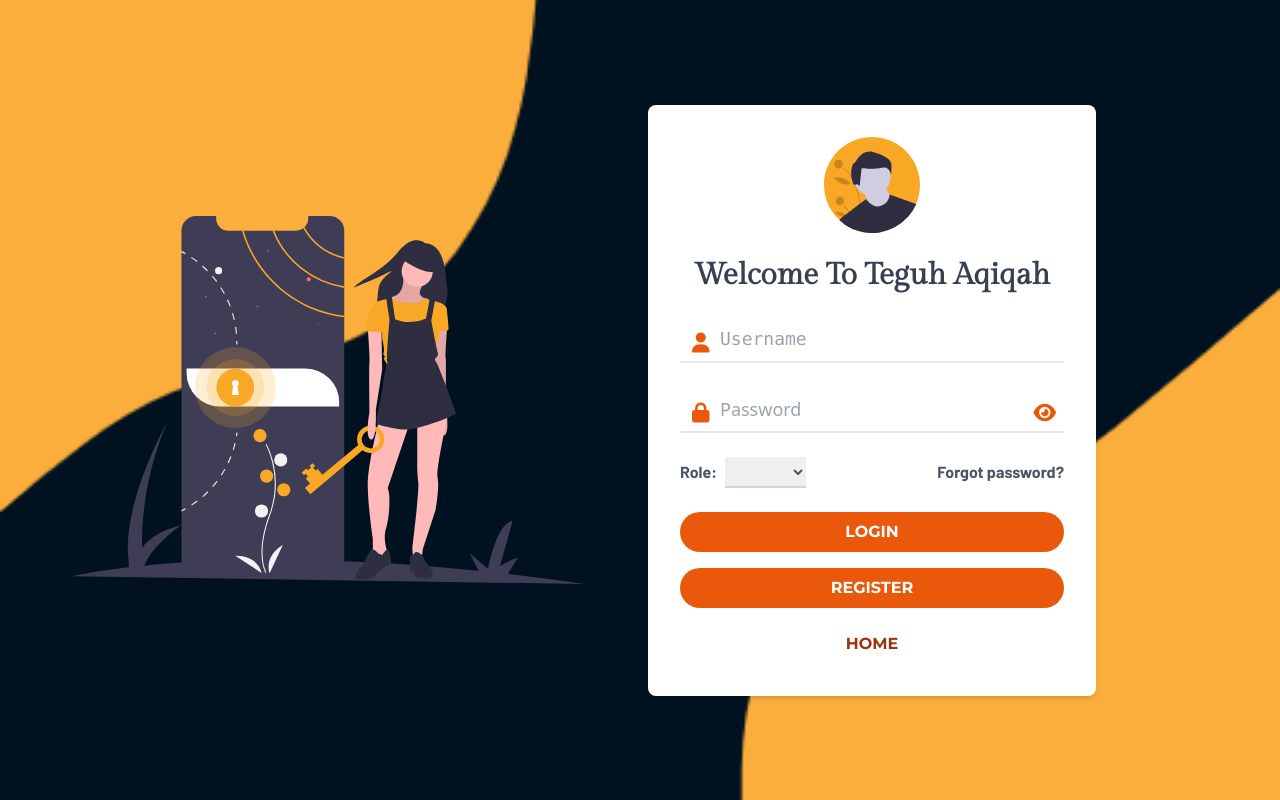
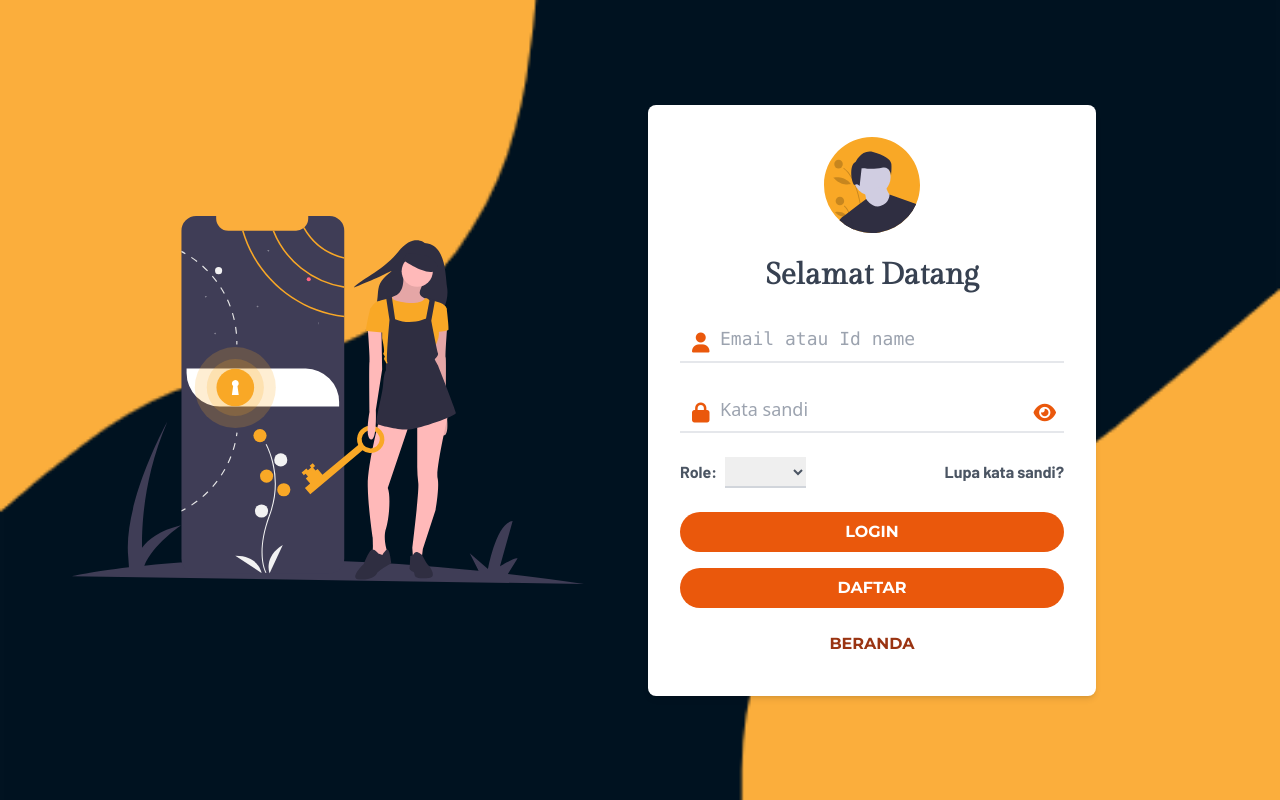
Before and after one commit to muhamadfarhan88/AQIQAHTEGUH5, a website: page src/login.html in a window 1280 px wide. Drawn offline with Linux system fonts and the light colour scheme; a web font is replaced by a local one.

Commit message:
initial commit

```diff
--- a/src/login.html
+++ b/src/login.html
@@ -29,15 +29,15 @@
           <img src="../assets/images/img login/avatardepan.svg" class="w-16 h-16 sm:w-20 sm:h-20 md:w-24 md:h-24" alt="Avatar" />
         </div>
         <h2 class="mb-4 text-lg font-bold text-center text-gray-700 sm:mb-6 font-gilda sm:text-xl md:text-2xl lg:text-3xl">
-          Welcome To Teguh Aqiqah
+          Selamat Datang
         </h2>
         <div class="relative mb-4 font-mono sm:mb-6">
           <i for="loginuseradmin" class="absolute text-base text-orange-600 fa fa-user sm:text-lg md:text-xl top-2 sm:top-3 left-3"></i>
-          <input id="loginuseradmin" type="text" placeholder="Username" class="w-full py-1 pl-8 pr-3 text-sm transition-all duration-300 border-b-2 sm:pl-10 sm:py-2 font-inter focus:outline-none focus:border-orange-600 sm:text-base md:text-lg" />
+          <input id="loginuseradmin" type="text" placeholder="Email atau Id name" class="w-full py-1 pl-8 pr-3 text-sm transition-all duration-300 border-b-2 sm:pl-10 sm:py-2 font-inter focus:outline-none focus:border-orange-600 sm:text-base md:text-lg" />
         </div>
         <div class="relative mb-4 sm:mb-6">
           <i for="passwordL" class="absolute text-base text-orange-600 fa fa-lock sm:text-lg md:text-xl top-2 sm:top-3 left-3"></i>
-          <input id="passwordL" type="password" placeholder="Password" class="w-full py-1 pl-8 pr-3 text-sm transition-all duration-300 border-b-2 sm:pl-10 sm:py-2 font-inter focus:outline-none focus:border-orange-600 sm:text-base md:text-lg" />
+          <input id="passwordL" type="password" placeholder="Kata sandi" class="w-full py-1 pl-8 pr-3 text-sm transition-all duration-300 border-b-2 sm:pl-10 sm:py-2 font-inter focus:outline-none focus:border-orange-600 sm:text-base md:text-lg" />
           <i class="absolute text-base text-orange-600 cursor-pointer fa fa-eye sm:text-lg md:text-xl top-2 sm:top-3 right-2"></i>
         </div>
 
@@ -52,7 +52,7 @@
             </select>
           </div>
           <a href="forgot-password.html" class="text-xs font-bold text-gray-600 transition-colors duration-300 sm:text-sm md:text-base hover:text-orange-600">
-            Forgot password?
+            Lupa kata sandi?
           </a>
         </div>
 
@@ -61,10 +61,10 @@
             Login
           </button>
           <a href="register.html" class="w-full px-4 py-2 text-xs font-bold text-center text-white uppercase transition-all duration-300 bg-orange-600 rounded-full sm:text-sm md:text-base hover:bg-orange-700 focus:outline-none focus:ring-2 focus:ring-orange-500 focus:ring-opacity-50">
-            Register
+            Daftar
           </a>
           <a href="index.html" class="w-full px-4 py-2 text-xs font-bold text-center text-orange-800 uppercase transition-all duration-300 rounded-full sm:text-sm md:text-base hover:text-orange-500">
-            Home
+            Beranda
           </a>
         </div>
       </form>
```
Also changed, not shown: src/forgot-password.html (+5 -5 lines), src/register.html (+6 -6 lines).
